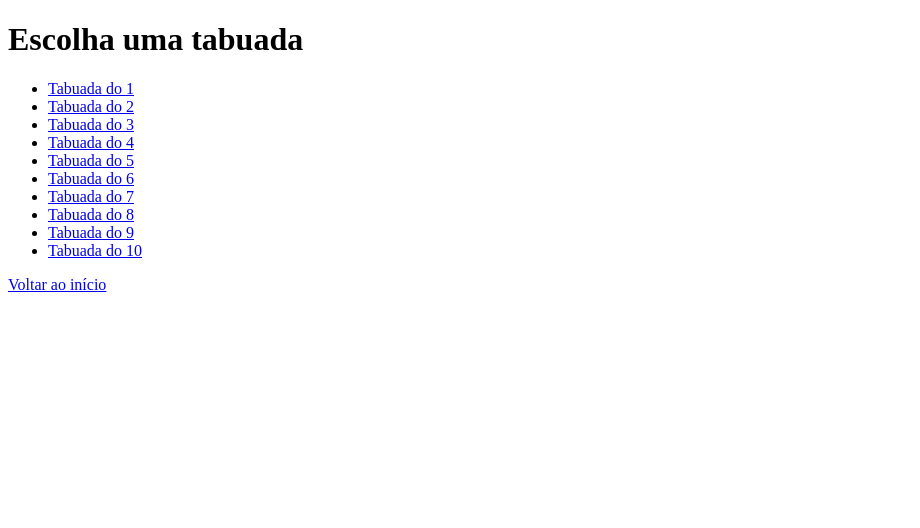
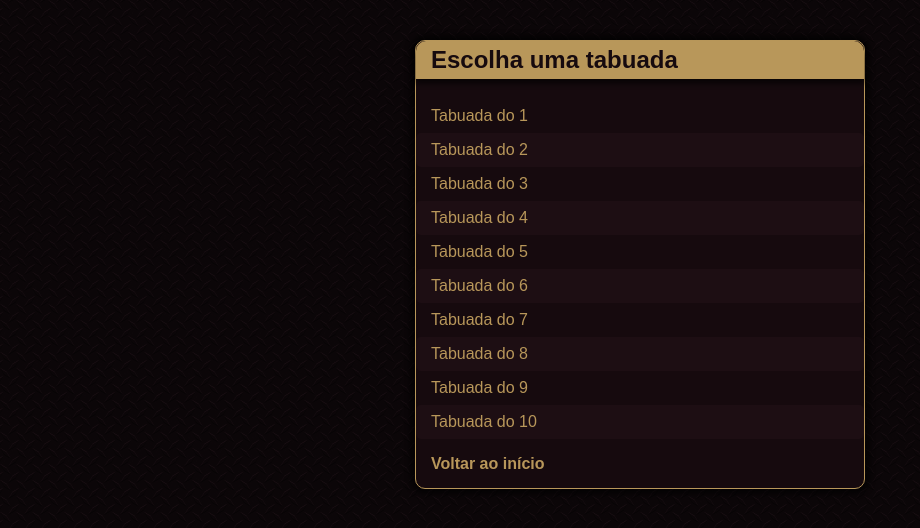
Before and after one commit to hiroy001/projeto_flask, a Flask app: page /tabuadas in a window 1280 px wide. Shown: the top 528 px of the page, without its empty margins (0-920 px from the left). Run offline with Flask 3, Linux system fonts and the light colour scheme.

Commit message:
Theme implementation 2

```diff
--- a/templates/style/index.css
+++ b/static/style/index.css
@@ -1,16 +1,30 @@
 :root {
-    --background-1: rgb(50, 25, 25);
+    /* paleta vampírica */
+    --bg: #0b0608;
+    --surface: #160a0e;
+    --border: #2a1219;
+    --wine: #4a0d1a;
+    --blood: #8b0a1a;
+    --blood-bright: #c1121f;
+    --gold: #b8975a;
+    --text: #e8dcd3;
+    --text-muted: #9a8a86;
 
-    --background-2: #855650;
-    --foreground-2: #e3cbc8;
-    --border-2: #e3cbc8;
-    --shadow-2: #45211c;
-    --shadow-2-1: #6b352d;
+    /* mesmos nomes de variáveis do CSS original */
+    --background-1: var(--bg);
 
-    --element-odd: #e3cbc8;
-    --element-even: #855650;
-    --element-hover-bg: #855650;
-    --element-hover-fg: #e3cbc8;
+    --background-2: var(--surface);
+    --foreground-2: var(--text);
+    --border-2: var(--gold);
+    --shadow-2: rgba(0, 0, 0, 0.6);
+    --shadow-2-1: rgba(139, 10, 26, 0.35);
+
+    --element-odd: var(--surface);
+    --element-even: #1d0e13;
+    --element-fg: var(--gold);
+
+    --element-hover-bg: var(--blood);
+    --element-hover-fg: var(--text);
 
     --corner: 10px;
 }
@@ -24,7 +38,7 @@ body {
     align-items: center;
 
     background-color: var(--background-1);
-    background-image: url("../../icons/Background.jpg");
+    background-image: url("../icons/Background.jpg");
     background-repeat: repeat;
     background-size: 64px 64px;
     background-blend-mode: soft-light;
@@ -34,7 +48,7 @@ body {
 }
 
 .center {
-    width: 50%;
+    width: 35%;
     height: auto;
 
     padding-top: 25px;
@@ -53,6 +67,7 @@ body {
     height: auto;
 
     padding-top: 0;
+    padding-bottom: 15px;
     margin-top: 15px;
 
     background-color: var(--background-2);
@@ -97,29 +112,38 @@ body {
 .card .container a {
     flex: 1;
 
+    color: var(--element-fg);
+    text-decoration: none;
+    font-weight: normal;
+    margin: 0;
+    padding: 15px;
+    border-radius: 5px;
+
+    transition: 0.1s ease-out;
+}
+
+.card .container li {
+    margin: 0;
+    list-style: none;
+    user-select: none;
+}
+
+.card .container :nth-of-type(odd) {
+    background-color: var(--element-odd);
+
     padding-top: 8px;
     padding-bottom: 8px;
     padding-left: 15px;
     padding-right: 15px;
-
-    text-decoration: none;
-
-    transition: 0.1s ease-out;
 }
 
-.card .container a:nth-child(odd) {
-    background-color: var(--element-odd);
-    color: var(--element-even);
-}
+.card .container :nth-of-type(even) {
+    background-color: var(--element-even);
 
-.card .container a:nth-child(even) {
-    background-color: var(--element-even);
-    color: var(--element-odd);
-}
-
-.card .container a:last-child {
-    border-bottom-left-radius: var(--corner);
-    border-bottom-right-radius: var(--corner);
+    padding-top: 8px;
+    padding-bottom: 8px;
+    padding-left: 15px;
+    padding-right: 15px;
 }
 
 .card .container a:hover {
@@ -128,3 +152,30 @@ body {
 
     transition: 0.1s ease-in-out;
 }
+
+.card li {
+    margin-top: 8px;
+    margin-bottom: 8px;
+}
+
+.card a {
+    color: var(--gold);
+
+    margin: 8px;
+    padding: 7px;
+
+    user-select: none;
+    text-decoration: none;
+    font-weight: bold;
+
+    border-radius: var(--corner);
+
+    transition: 0.1s ease-out;
+}
+
+.card a:hover {
+    color: var(--background-2);
+    background-color: var(--gold);
+
+    transition: 0.1s ease-in-out;
+}
--- a/templates/index.html
+++ b/templates/index.html
@@ -4,7 +4,10 @@
         <meta charset="utf-8" />
         <meta name="viewport" content="width=device-width, initial-scale=1" />
         <title>{{ titulo }}</title>
-        <link rel="stylesheet" href="style/index.css" />
+        <link
+            rel="stylesheet"
+            href="{{ url_for('static', filename='style/index.css') }}"
+        />
     </head>
     <body>
         <div class="center">
--- a/templates/tabuadas.html
+++ b/templates/tabuadas.html
@@ -1,13 +1,24 @@
-<!DOCTYPE html>
+<!doctype html>
 <html lang="pt-BR">
-<head><meta charset="UTF-8"><title>Tabuadas</title></head>
+    <head>
+        <meta charset="UTF-8" />
+        <title>Tabuadas</title>
+        <link
+            rel="stylesheet"
+            href="{{ url_for('static', filename='style/index.css') }}"
+        />
+    </head>
     <body>
-  <h1>Escolha uma tabuada</h1>
-  <ul>
+        <div class="center">
+            <div class="card">
+                <h2>Escolha uma tabuada</h2>
+                <ul class="container">
                     {% for i in range(1, 11) %}
-    <li><a href="/tabuada/{{ i }}">Tabuada do {{ i }}</a></li>
+                    <a href="/tabuada/{{ i }}">Tabuada do {{ i }}</a>
                     {% endfor %}
                 </ul>
                 <a href="/">Voltar ao início</a>
+            </div>
+        </div>
     </body>
 </html>
```
Also changed, not shown: templates/disciplinas.html (+15 -5 lines), templates/idade.html (+15 -4 lines), templates/ola.html (+18 -7 lines), templates/sobre.html (+18 -7 lines), templates/tabuada.html (+13 -6 lines), static/icons/Background.jpg (renamed from icons/Background.jpg). Lines whose indentation alone changed are shown as unchanged.
